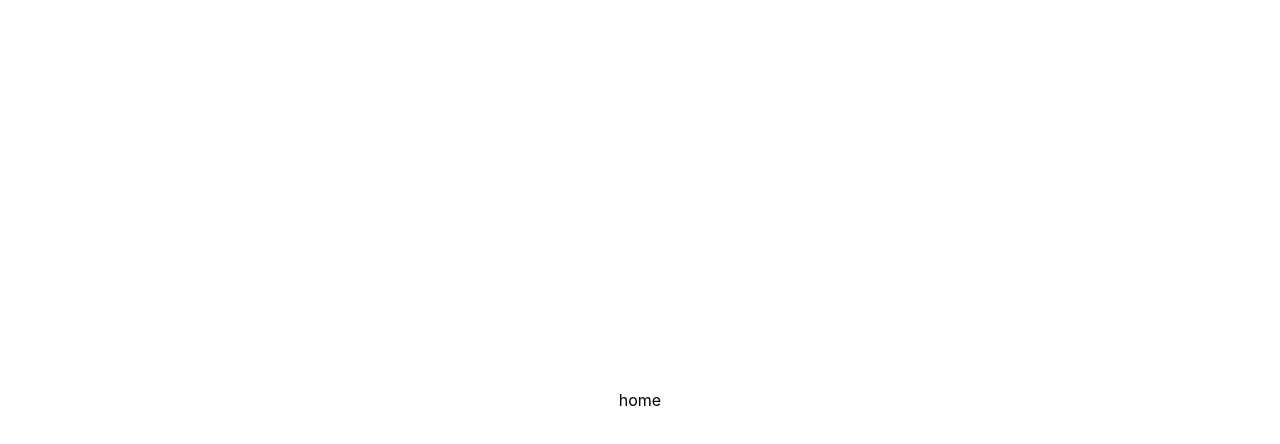
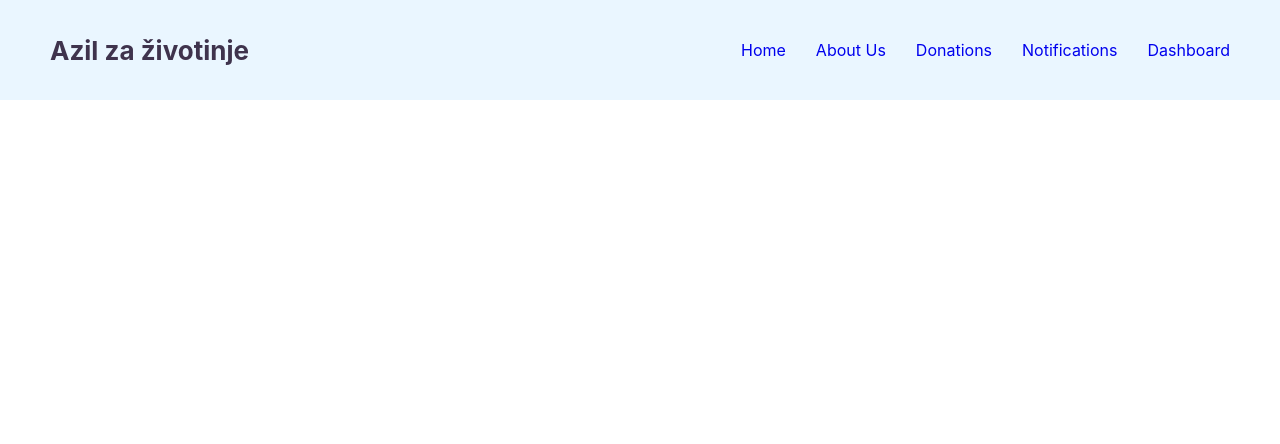
Before and after one commit to EziKielCroat/zavrsni-express, a React (Vite) app in the folder frontend/: page / in a window 1280 px wide. Shown: the top 444 px of the page. Built offline with nearby package versions, Linux system fonts and the light colour scheme; sample sign-in values are in the browser's storage.

Commit message:
starting home design

```diff
--- a/frontend/src/Components/Home/Home.jsx
+++ b/frontend/src/Components/Home/Home.jsx
@@ -1,5 +1,5 @@
-
 import styled from "styled-components";
+import Navbar from "../Shared/Navbar";
 
 const Wrapper = styled.div`
     position: fixed;
@@ -7,22 +7,19 @@ const Wrapper = styled.div`
     left: 0;
     width: 100%;
     height: 100%;
-  display: flex;
-  justify-content: center;
-  align-items: center;
     background-color: #fff;
     z-index: 999;
 `;
 
+function Home () {
 
-function Home () {
     // filtriraj po statusu udomljenosti i po vrsti zivotinje
     // grdi prikazi sve zivotinje (mozda slika za svaku)
     // udomi me ispod neudomljenih
-// navbar je gori bitan(napravit neki comp s kojin na svin pageovima koristin isti navbar componentu)
+
     return(
         <Wrapper>
-            home
+            <Navbar />
         </Wrapper>
     )
 }
--- /dev/null
+++ b/frontend/src/Components/Shared/Navbar.jsx
@@ -0,0 +1,66 @@
+
+import styled from "styled-components";
+import { Link, useLocation } from "react-router-dom";
+import { useEffect, useState } from "react";
+
+const NavWrapper = styled.div`
+    display: flex;
+    justify-content: center;
+    align-items: center;
+    height: 100px;
+    width: 100%;
+    background-color: #EAF6FF;
+`;
+
+const Title = styled.h1`
+    all: unset;
+    color: #3F334D;
+    font-size: 26px;
+    font-weight: bold;
+    margin-left: 50px;
+`;
+
+const LinksContainer = styled.div`
+    margin-left: auto;
+    padding-right: 50px;
+    display: grid;
+    grid-auto-flow: column;
+    column-gap: 30px;
+
+    a {
+        text-decoration: none;
+    }
+
+    .active {
+        user-select: none;
+        cursor: default;
+    }
+`;
+
+function Navbar () {
+    const location = useLocation();
+
+    const pages = {
+        "Home": "/",
+        "About Us": "/aboutus",
+        "Donations": "/donations",
+        "Notifications": "/notifications",
+        "Dashboard": "/dashboard",
+    }
+
+        return(
+                <NavWrapper>
+                    <Title>Azil za životinje</Title>
+
+                    <LinksContainer>
+                    {Object.entries(pages).map(([label, path]) => (
+                        <Link to={path} key={path} className={path === location.pathname ? "active" : ""}>
+                            {label}
+                        </Link>
+                    ))}
+                    </LinksContainer>
+                </NavWrapper>
+        )
+    }
+
+    export default Navbar;
```
Lines whose indentation alone changed are shown as unchanged.
